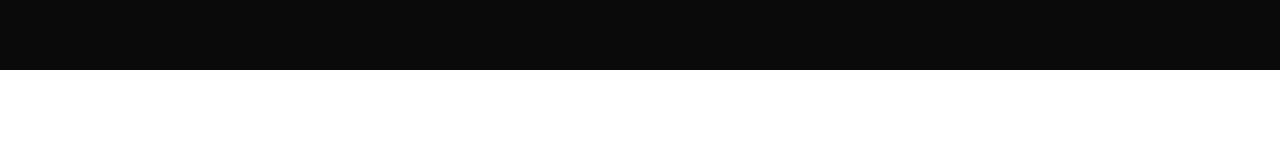
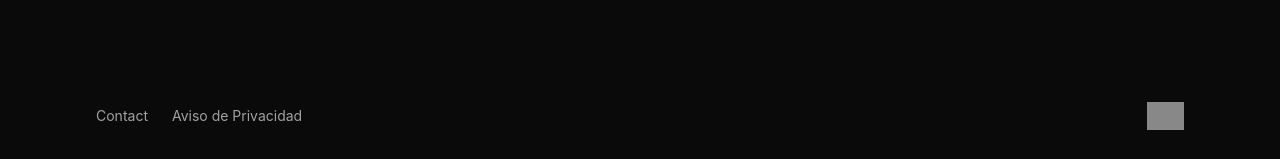
Before and after one commit to cixr0x/ludora-ui, a React (Vite) app: page / in a window 1280 px wide. Shown: the part 730-889 px from the top of the page. Before the commit the page ends 800 px from the top, so only its background shows below. Built offline with nearby package versions, Linux system fonts and the light colour scheme; no server answers; grey boxes are pictures that could not be loaded.

Commit message:
Add site footer with BGG attribution

```diff
--- a/src/app/Root.tsx
+++ b/src/app/Root.tsx
@@ -1,5 +1,11 @@
 import { Outlet } from "react-router";
+import { SiteFooter } from "./components/SiteFooter";
 
 export function Root() {
-  return <Outlet />;
+  return (
+    <>
+      <Outlet />
+      <SiteFooter />
+    </>
+  );
 }
--- /dev/null
+++ b/src/app/components/SiteFooter.tsx
@@ -0,0 +1,30 @@
+import { BGG_FOOTER_LOGO_URL } from "../utils/siteFooter.js";
+
+export function SiteFooter() {
+  return (
+    <footer className="bg-neutral-950 text-neutral-400">
+      <div className="mx-auto flex max-w-6xl flex-col gap-5 px-6 py-8 sm:flex-row sm:items-center sm:justify-between lg:px-8">
+        <nav aria-label="Footer" className="flex flex-wrap items-center gap-x-6 gap-y-3 text-sm">
+          <span>Contact</span>
+          <span>Aviso de Privacidad</span>
+        </nav>
+
+        <a
+          href="https://boardgamegeek.com"
+          target="_blank"
+          rel="noopener noreferrer"
+          aria-label="Powered by BoardGameGeek"
+          className="inline-flex w-fit items-center opacity-85 transition-opacity hover:opacity-100"
+        >
+          <img
+            src={BGG_FOOTER_LOGO_URL}
+            alt="Powered by BoardGameGeek"
+            className="h-7 w-auto"
+            loading="lazy"
+            decoding="async"
+          />
+        </a>
+      </div>
+    </footer>
+  );
+}
--- /dev/null
+++ b/src/app/utils/siteFooter.js
@@ -0,0 +1,2 @@
+export const BGG_FOOTER_LOGO_URL =
+  "https://ludora.s3.us-east-2.amazonaws.com/boardgame/powered_by_BGG_01_SM.png";
```
Also changed, not shown: 1 other file (tests, documents, lock files or other folders).
